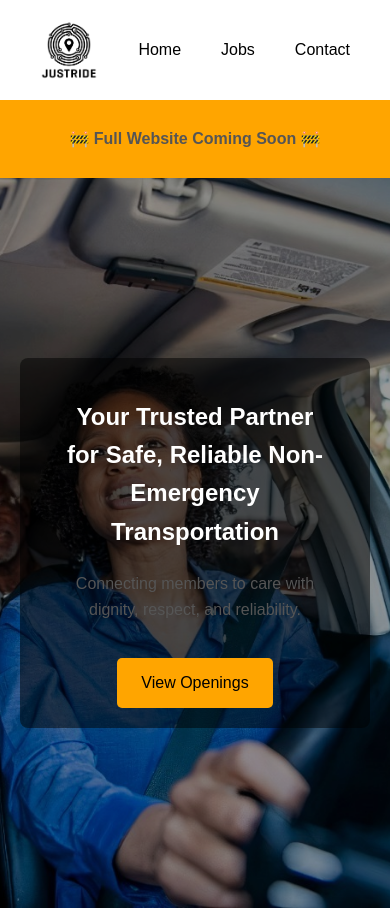
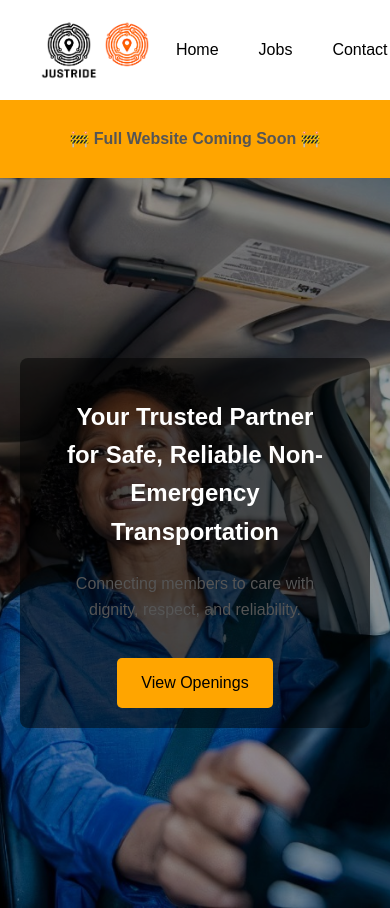
Before and after one commit to anuso1998/justride-site, a plain HTML site: page index.html in a window 390 px wide. Shown: the top 908 px of the page. Drawn offline with nearby package versions, Linux system fonts and the light colour scheme.

Commit message:
Update style.css for final responsive nav and logo

```diff
--- a/index.html
+++ b/index.html
@@ -10,14 +10,18 @@
 
 <body>
 <header>
-  <img src="assets/Logo Brandmark (1).png" alt="JustRide Logo Light" class="logo logo-light" />
-  <img src="assets/JUSTRIDE-03.png" alt="JustRide Logo Dark" class="logo logo-dark" />
+  <a href="index.html" class="logo-container">
+    <img src="assets/Logo Brandmark (1).png" alt="JustRide Logo Light" class="logo logo-light" />
+    <img src="assets/JUSTRIDE-03.png" alt="JustRide Logo Dark" class="logo logo-dark" />
+  </a>
+
   <nav>
     <a href="index.html">Home</a>
     <a href="jobs.html">Jobs</a>
     <a href="contact.html">Contact</a>
   </nav>
 </header>
+
 
 <main>
   <section class="coming-soon-banner">
--- a/style.css
+++ b/style.css
@@ -222,3 +222,15 @@ body {
   nav a { color: #fff; }
   .logo-dark { display: inline; }
 }
+
+/* === Clickable Logo Container === */
+.logo-container {
+  display: flex;
+  align-items: center;
+}
+
+.logo-container img {
+  display: block;
+  height: 60px; /* optional, match your .logo height if needed */
+  width: auto;
+}
```
Also changed, not shown: contact.html (+6 -2 lines), jobs.html (+5 -2 lines).
